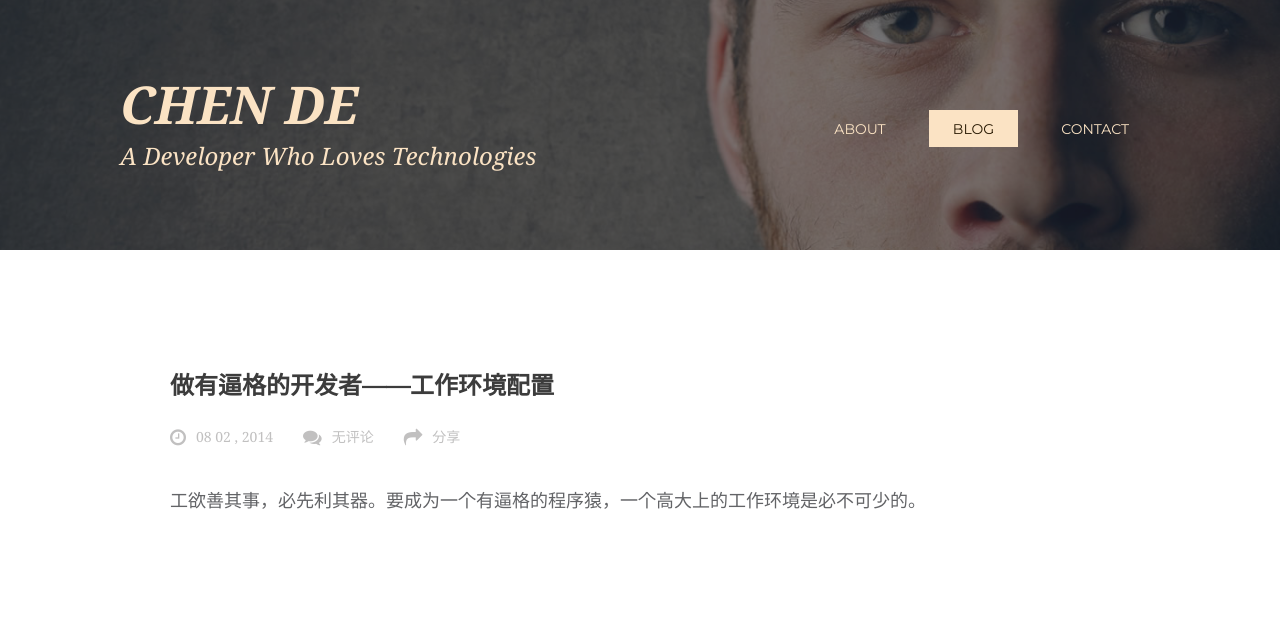
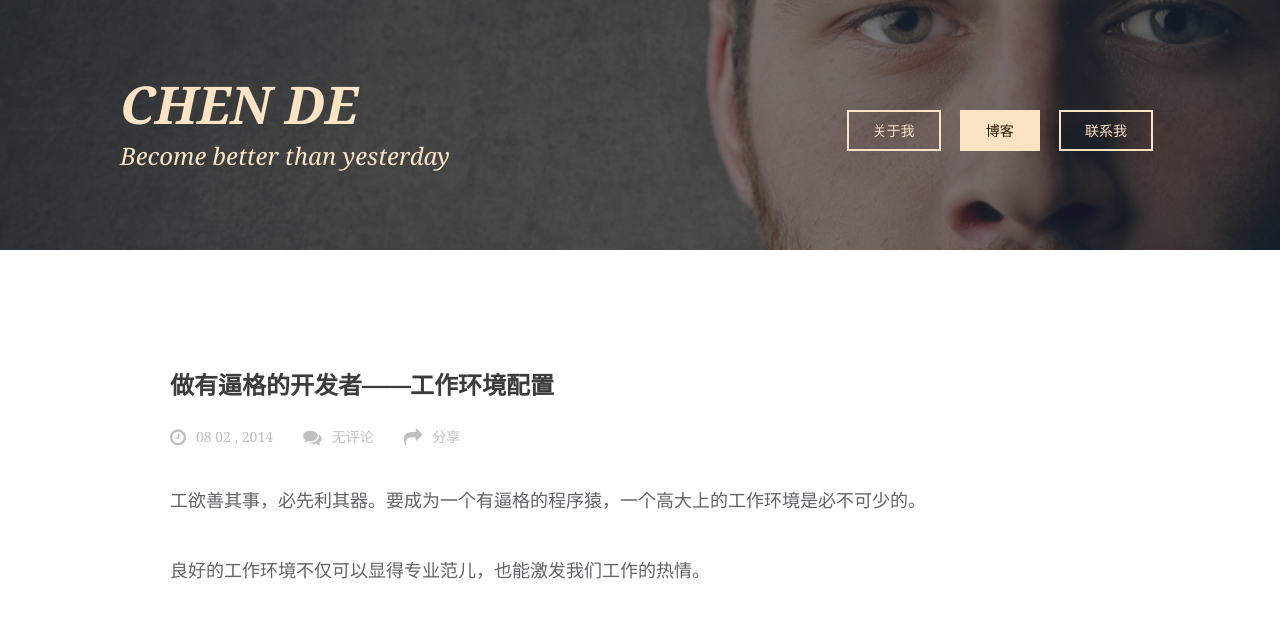
Before and after one commit to cd1989/cd1989.github.io, a Jekyll site: the page built from _posts/2016-01-09-developer-env.md, in a window 1280 px wide. Shown: the top 618 px of the page. Built offline with Jekyll 4.4.1, drawn with Linux system fonts in a browser that asks for light colours; some web fonts are replaced.

Commit message:
small revision

```diff
--- a/_includes/css/blogs.css
+++ b/_includes/css/blogs.css
@@ -15,14 +15,14 @@
 a {
 	color: #{{ site.color.primary-dark }};
 	text-decoration: none;
-	border: 0!important;
+	border: none;
 }
 
 .blog {
   	padding-left: 50px;
   	padding-right: 50px;
   	padding-top: 45px;
-  	padding-bottom: 45px;
+  	padding-bottom: 15px;
 }
 
 .blogs .blog {
--- a/_includes/header.html
+++ b/_includes/header.html
@@ -4,14 +4,14 @@
             <header>
                 <a href="/">
                     <h1 id="main-title">CHEN DE</h1>
-                    <h2 id="main-subtitle">A Developer Who Loves Technologies</h2>
+                    <h2 id="main-subtitle">Become better than yesterday</h2>
                 </a>
             </header>
 
             <nav id="main-nav" role="navigation">
-                <a href="/about/" class="">About</a>
-                <a href="/blog/" class="selected">Blog</a>
-                <a href="mailto:xxyydream@163.com">Contact</a>
+                <a href="/about/" class="">关于我</a>
+                <a href="/blog/" class="selected">博客</a>
+                <a href="mailto:xxyydream@163.com">联系我</a>
             </nav>
         </div>
     </div>
--- a/_posts/2016-01-09-developer-env.md
+++ b/_posts/2016-01-09-developer-env.md
@@ -20,7 +20,7 @@ create: 2016-01-09
 
 			<div class="main-content">
 				<p>工欲善其事，必先利其器。要成为一个有逼格的程序猿，一个高大上的工作环境是必不可少的。</p>
-				<div style="margin-top:10px; margin-bottom:10px; float: left; clear: both; width: 100%;" class="margin"></div>
+				<p>良好的工作环境不仅可以显得专业范儿，也能激发我们工作的热情。</p>
 			</div>
 		</div>
 	</div>
```
